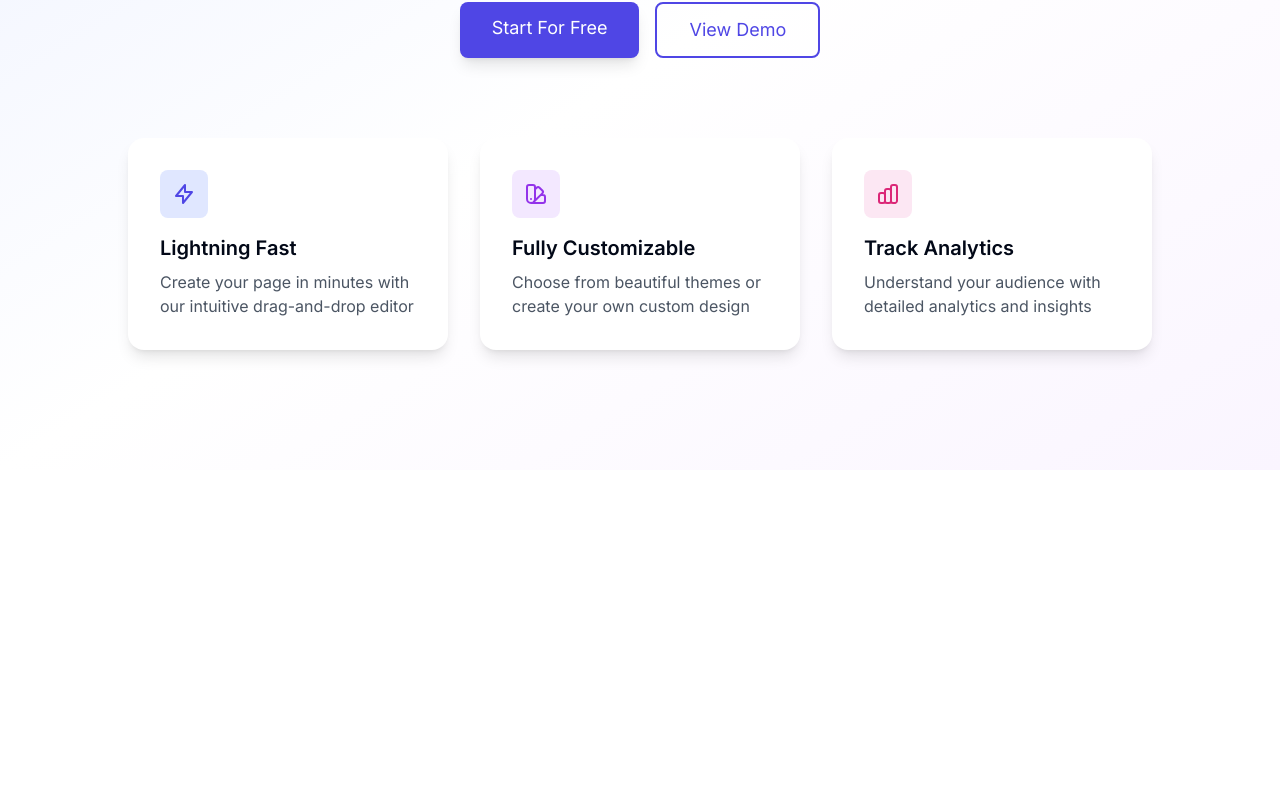
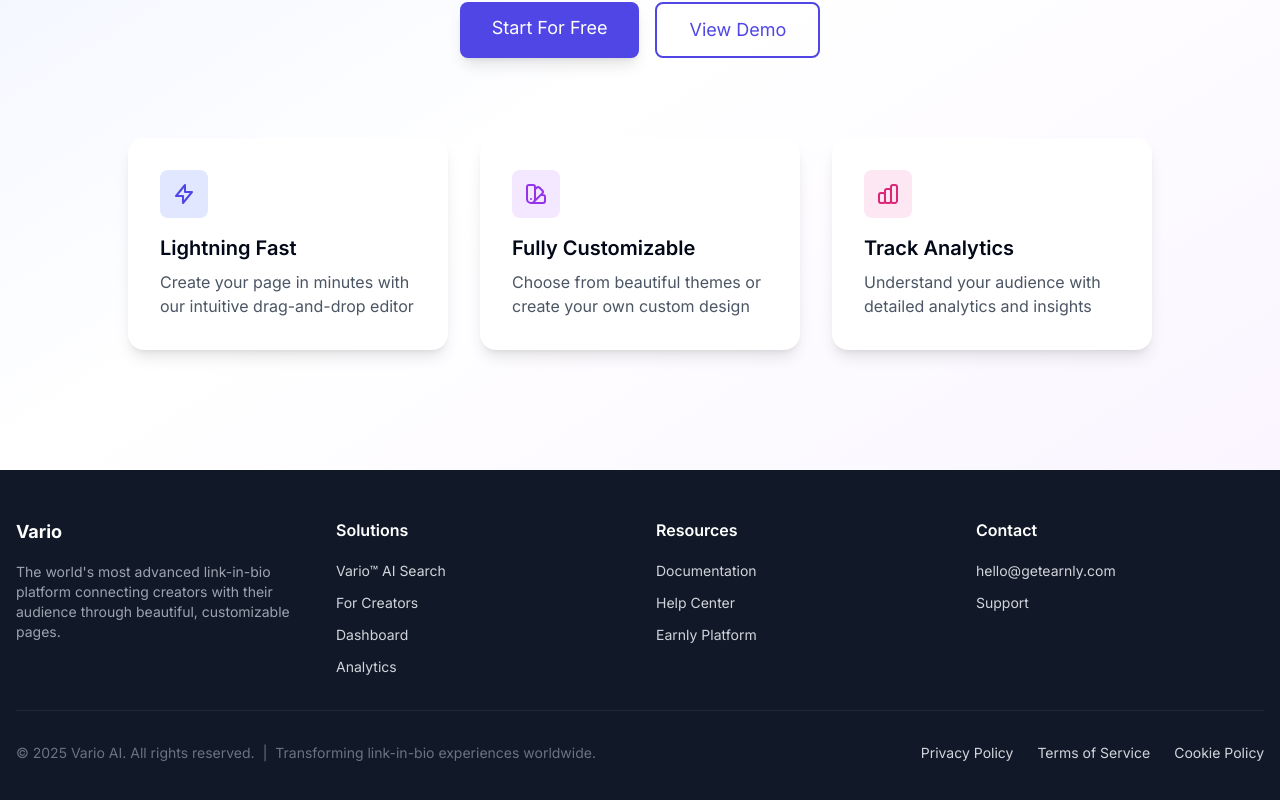
Before and after one commit to 7gmnmsbwzx-ship-it/vario-platform, a Next.js app: page / in a window 1280 px wide. Shown: the part 330-1130 px from the top of the page. Before the commit the page ends 800 px from the top, so only its background shows below. Built offline with nearby package versions, Linux system fonts and the light colour scheme.

Commit message:
docs: Add GoDaddy Cloudflare DNS guide and update layout

```diff
--- /dev/null
+++ b/app/components/Footer.tsx
@@ -0,0 +1,120 @@
+import Link from 'next/link'
+
+export default function Footer() {
+  return (
+    <footer className="bg-gray-900 text-gray-300 py-12 mt-auto">
+      <div className="container mx-auto px-4">
+        {/* Main Footer Content */}
+        <div className="grid md:grid-cols-4 gap-8 mb-8">
+          {/* About Section */}
+          <div>
+            <h3 className="text-white font-bold text-lg mb-4">Vario</h3>
+            <p className="text-sm text-gray-400">
+              The world's most advanced link-in-bio platform connecting creators with their audience through beautiful, customizable pages.
+            </p>
+          </div>
+
+          {/* Solutions */}
+          <div>
+            <h4 className="text-white font-semibold mb-4">Solutions</h4>
+            <ul className="space-y-2">
+              <li>
+                <a
+                  href="https://getearnly.com"
+                  target="_blank"
+                  rel="noopener noreferrer"
+                  className="text-sm hover:text-white transition"
+                >
+                  Vario™ AI Search
+                </a>
+              </li>
+              <li>
+                <Link href="/vario" className="text-sm hover:text-white transition">
+                  For Creators
+                </Link>
+              </li>
+              <li>
+                <Link href="/dashboard" className="text-sm hover:text-white transition">
+                  Dashboard
+                </Link>
+              </li>
+              <li>
+                <Link href="/dashboard/analytics" className="text-sm hover:text-white transition">
+                  Analytics
+                </Link>
+              </li>
+            </ul>
+          </div>
+
+          {/* Resources */}
+          <div>
+            <h4 className="text-white font-semibold mb-4">Resources</h4>
+            <ul className="space-y-2">
+              <li>
+                <Link href="/vario" className="text-sm hover:text-white transition">
+                  Documentation
+                </Link>
+              </li>
+              <li>
+                <Link href="/vario" className="text-sm hover:text-white transition">
+                  Help Center
+                </Link>
+              </li>
+              <li>
+                <a
+                  href="https://getearnly.com"
+                  target="_blank"
+                  rel="noopener noreferrer"
+                  className="text-sm hover:text-white transition"
+                >
+                  Earnly Platform
+                </a>
+              </li>
+            </ul>
+          </div>
+
+          {/* Contact */}
+          <div>
+            <h4 className="text-white font-semibold mb-4">Contact</h4>
+            <ul className="space-y-2">
+              <li>
+                <a
+                  href="mailto:hello@getearnly.com"
+                  className="text-sm hover:text-white transition"
+                >
+                  hello@getearnly.com
+                </a>
+              </li>
+              <li>
+                <Link href="/vario" className="text-sm hover:text-white transition">
+                  Support
+                </Link>
+              </li>
+            </ul>
+          </div>
+        </div>
+
+        {/* Bottom Bar */}
+        <div className="border-t border-gray-800 pt-8 flex flex-col md:flex-row justify-between items-center">
+          <p className="text-sm text-gray-500 mb-4 md:mb-0">
+            © {new Date().getFullYear()} Vario AI. All rights reserved.
+            <span className="mx-2">|</span>
+            Transforming link-in-bio experiences worldwide.
+          </p>
+
+          <div className="flex gap-6">
+            <Link href="/vario" className="text-sm hover:text-white transition">
+              Privacy Policy
+            </Link>
+            <Link href="/vario" className="text-sm hover:text-white transition">
+              Terms of Service
+            </Link>
+            <Link href="/vario" className="text-sm hover:text-white transition">
+              Cookie Policy
+            </Link>
+          </div>
+        </div>
+      </div>
+    </footer>
+  )
+}
--- a/app/layout.tsx
+++ b/app/layout.tsx
@@ -1,6 +1,7 @@
 import './globals.css'
 import type { Metadata } from 'next'
 import { Inter } from 'next/font/google'
+import Footer from './components/Footer'
 
 const inter = Inter({ subsets: ['latin'] })
 
@@ -16,7 +17,10 @@ export default function RootLayout({
 }) {
   return (
     <html lang="en">
-      <body className={inter.className}>{children}</body>
+      <body className={`${inter.className} flex flex-col min-h-screen`}>
+        <main className="flex-grow">{children}</main>
+        <Footer />
+      </body>
     </html>
   )
 }
```
Also changed, not shown: 1 other file (tests, documents, lock files or other folders).
